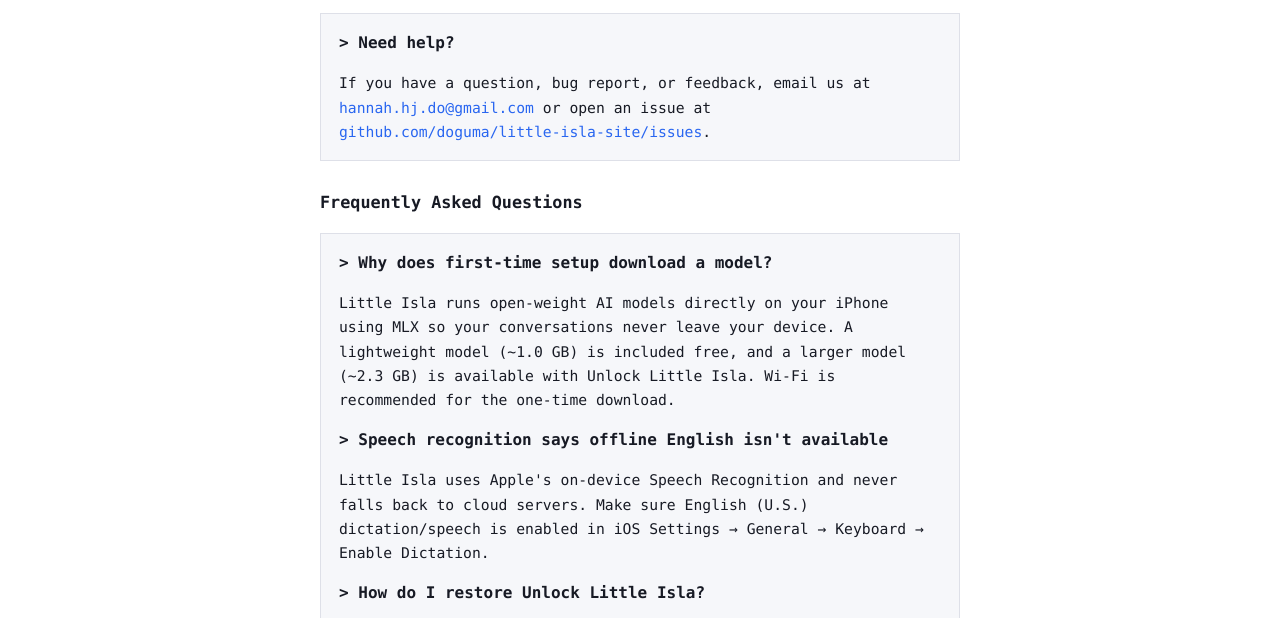
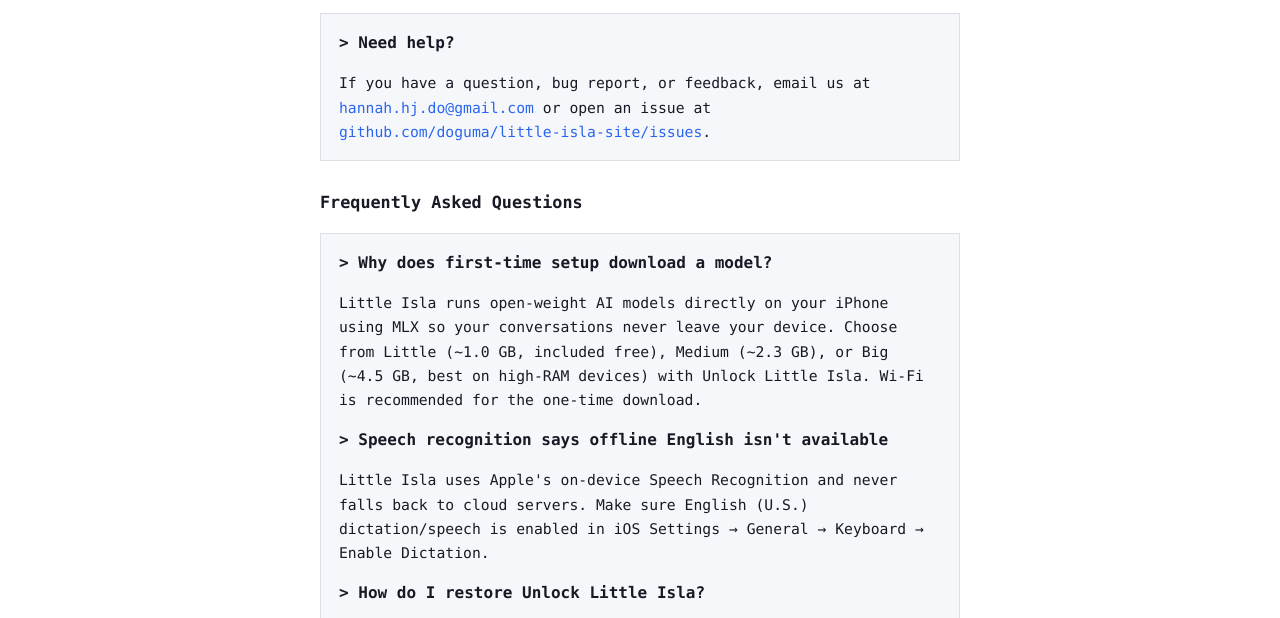
Before and after one commit to doguma/little-isla-site, a plain HTML site: page index.html in a window 1280 px wide. Shown: the part 162-780 px from the top of the page. Drawn offline with Linux system fonts and the light colour scheme.

Commit message:
Update support FAQ with Little, Medium, and Big model tiers

```diff
--- a/index.html
+++ b/index.html
@@ -79,7 +79,7 @@
 
     <div class="card">
       <strong>&gt; Why does first-time setup download a model?</strong>
-      <p>Little Isla runs open-weight AI models directly on your iPhone using MLX so your conversations never leave your device. A lightweight model (~1.0 GB) is included free, and a larger model (~2.3 GB) is available with Unlock Little Isla. Wi-Fi is recommended for the one-time download.</p>
+      <p>Little Isla runs open-weight AI models directly on your iPhone using MLX so your conversations never leave your device. Choose from Little (~1.0 GB, included free), Medium (~2.3 GB), or Big (~4.5 GB, best on high-RAM devices) with Unlock Little Isla. Wi-Fi is recommended for the one-time download.</p>
 
       <strong>&gt; Speech recognition says offline English isn't available</strong>
       <p>Little Isla uses Apple's on-device Speech Recognition and never falls back to cloud servers. Make sure English (U.S.) dictation/speech is enabled in iOS Settings &rarr; General &rarr; Keyboard &rarr; Enable Dictation.</p>
```
